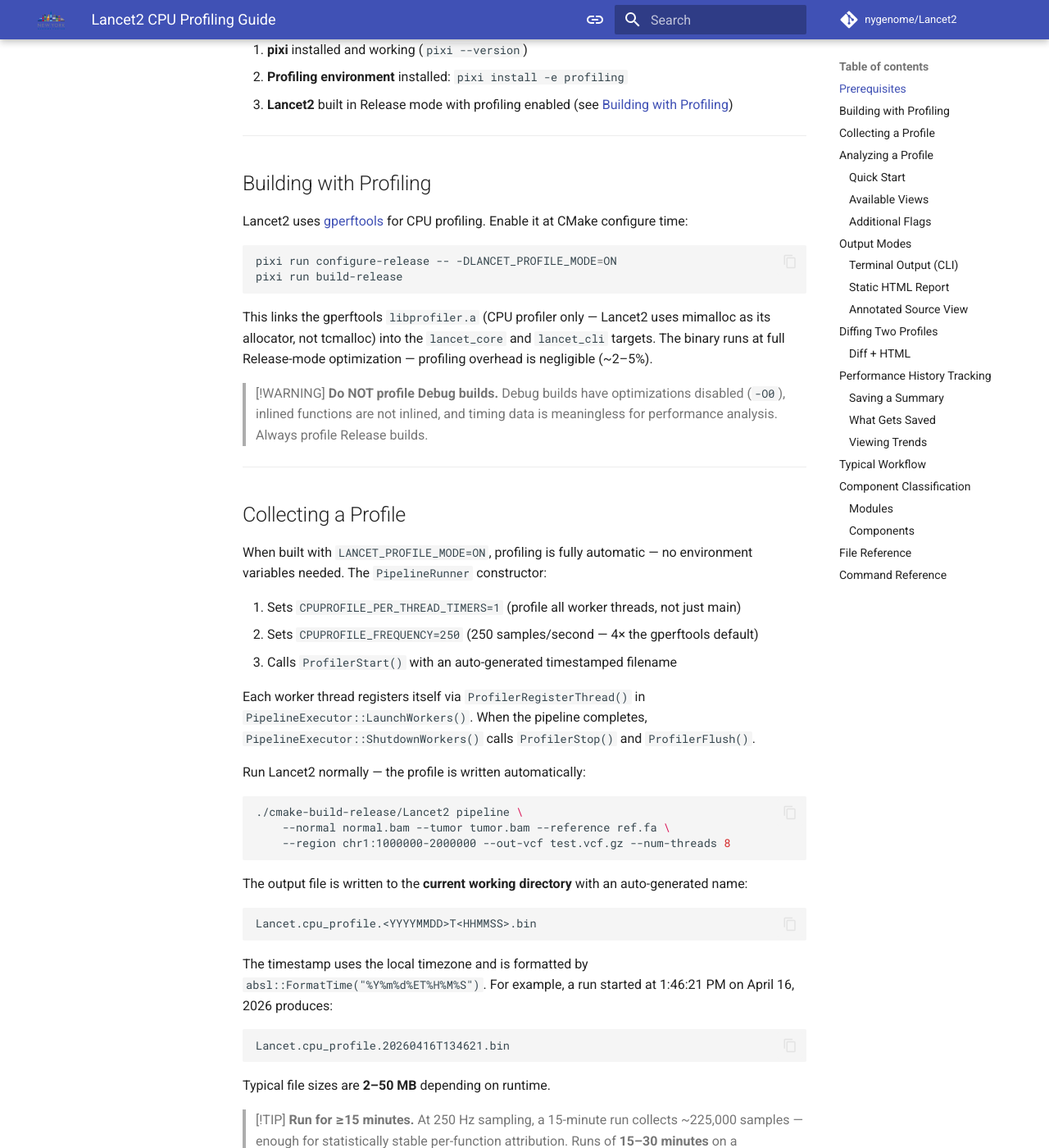
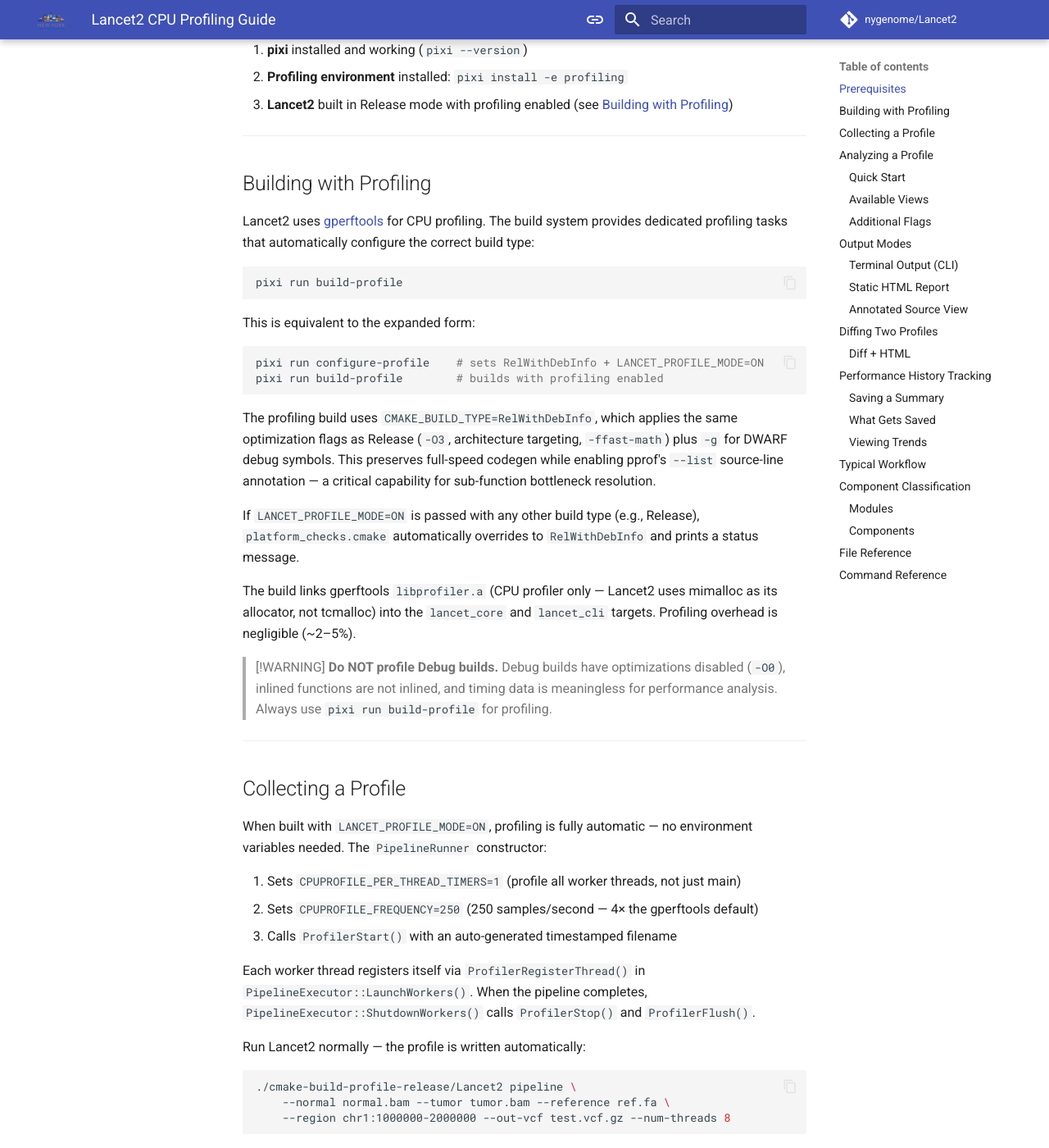
Before and after one commit to omicsnut/Lancet2, an MkDocs documentation site: the page built from docs/PROFILING.md, in a window 1280 px wide and 1400 px high, scrolled down 425 px. Shown: the whole window at 82% size. Built offline with MkDocs 1.6.1 and Material for MkDocs 9.7.7, drawn with Linux system fonts in a browser that asks for light colours; plug-ins that fetch from the network failed and are left out; comment, search, counter and statistics services are not loaded; the version menu is left out.

Commit message:
chore: use RelWithDebInfo & other flags for profiling

````diff
--- a/CMakeLists.txt
+++ b/CMakeLists.txt
@@ -308,10 +308,11 @@
 	add_compile_definitions(LANCET_DEVELOP_MODE)
 endif ()
 
-# ── Optional: CPU profiling (Release only) ────────────────────────────────────
+# ── Optional: CPU profiling (RelWithDebInfo only) ─────────────────────────────
+# platform_checks.cmake enforces RelWithDebInfo when LANCET_PROFILE_MODE=ON.
 # https://github.com/google/pprof
 # https://gperftools.github.io/gperftools/cpuprofile.html
-if (LANCET_PROFILE_MODE AND ${CMAKE_BUILD_TYPE} MATCHES Release)
+if (LANCET_PROFILE_MODE AND ${CMAKE_BUILD_TYPE} MATCHES RelWithDebInfo)
 	add_compile_definitions(LANCET_PROFILE_MODE)
 	add_dependencies(lancet_core gperftools)
 	add_dependencies(lancet_cli gperftools)
--- a/docs/PROFILING.md
+++ b/docs/PROFILING.md
@@ -14,17 +14,27 @@
 
 ## Building with Profiling
 
-Lancet2 uses [gperftools](https://github.com/gperftools/gperftools) for CPU profiling. Enable it at CMake configure time:
+Lancet2 uses [gperftools](https://github.com/gperftools/gperftools) for CPU profiling. The build system provides dedicated profiling tasks that automatically configure the correct build type:
 
 ```bash
-pixi run configure-release -- -DLANCET_PROFILE_MODE=ON
-pixi run build-release
+pixi run build-profile
 ```
 
-This links the gperftools `libprofiler.a` (CPU profiler only — Lancet2 uses mimalloc as its allocator, not tcmalloc) into the `lancet_core` and `lancet_cli` targets. The binary runs at full Release-mode optimization — profiling overhead is negligible (~2–5%).
+This is equivalent to the expanded form:
+
+```bash
+pixi run configure-profile    # sets RelWithDebInfo + LANCET_PROFILE_MODE=ON
+pixi run build-profile        # builds with profiling enabled
+```
+
+The profiling build uses `CMAKE_BUILD_TYPE=RelWithDebInfo`, which applies the same optimization flags as Release (`-O3`, architecture targeting, `-ffast-math`) plus `-g` for DWARF debug symbols. This preserves full-speed codegen while enabling pprof's `--list` source-line annotation — a critical capability for sub-function bottleneck resolution.
+
+If `LANCET_PROFILE_MODE=ON` is passed with any other build type (e.g., Release), `platform_checks.cmake` automatically overrides to `RelWithDebInfo` and prints a status message.
+
+The build links gperftools `libprofiler.a` (CPU profiler only — Lancet2 uses mimalloc as its allocator, not tcmalloc) into the `lancet_core` and `lancet_cli` targets. Profiling overhead is negligible (~2–5%).
 
 > [!WARNING]
-> **Do NOT profile Debug builds.** Debug builds have optimizations disabled (`-O0`), inlined functions are not inlined, and timing data is meaningless for performance analysis. Always profile Release builds.
+> **Do NOT profile Debug builds.** Debug builds have optimizations disabled (`-O0`), inlined functions are not inlined, and timing data is meaningless for performance analysis. Always use `pixi run build-profile` for profiling.
 
 ---
 
@@ -41,7 +51,7 @@
 Run Lancet2 normally — the profile is written automatically:
 
 ```bash
-./cmake-build-release/Lancet2 pipeline \
+./cmake-build-profile-release/Lancet2 pipeline \
     --normal normal.bam --tumor tumor.bam --reference ref.fa \
     --region chr1:1000000-2000000 --out-vcf test.vcf.gz --num-threads 8
 ```
````
Also changed, not shown: pixi.toml (+19 -0 lines), 2 other files.
